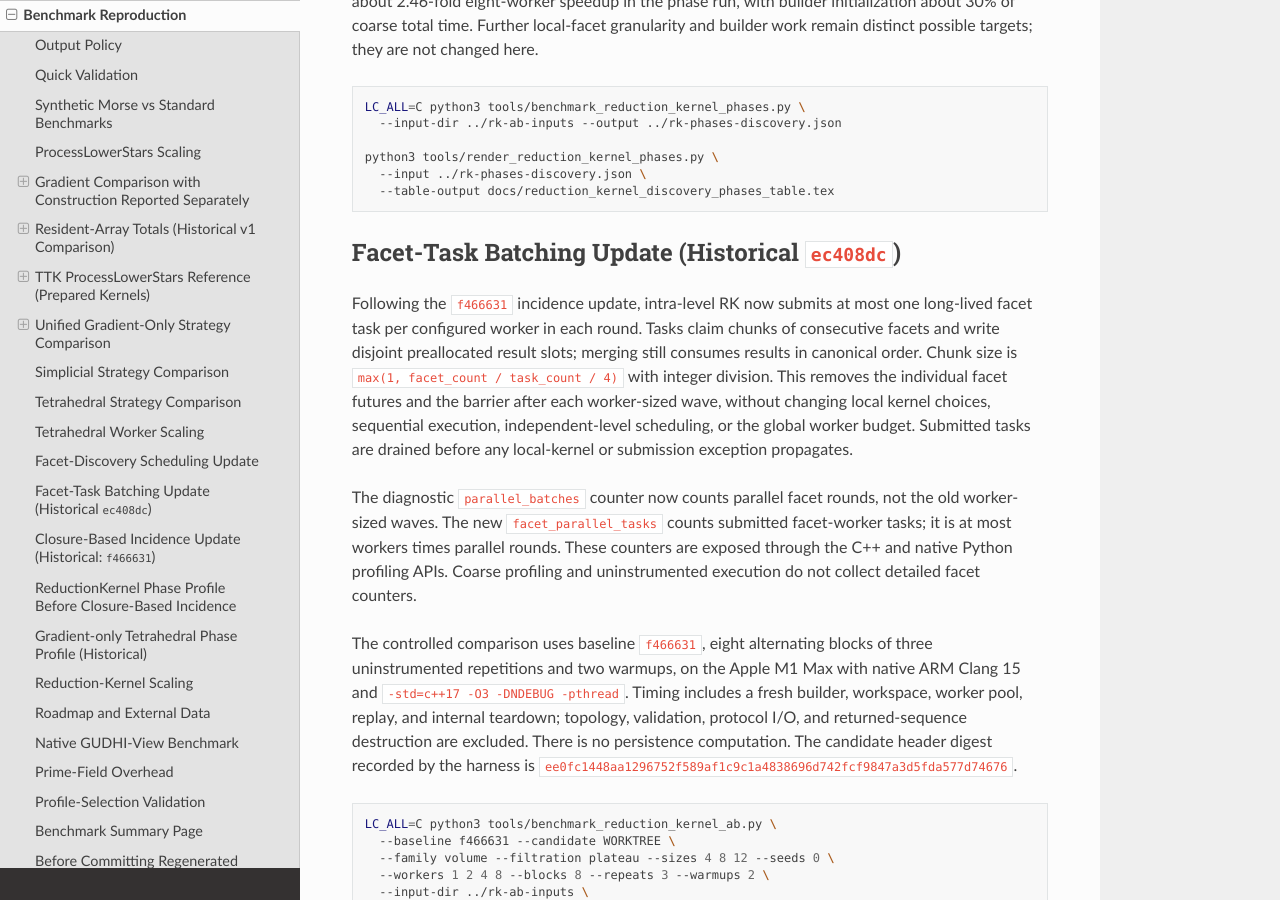
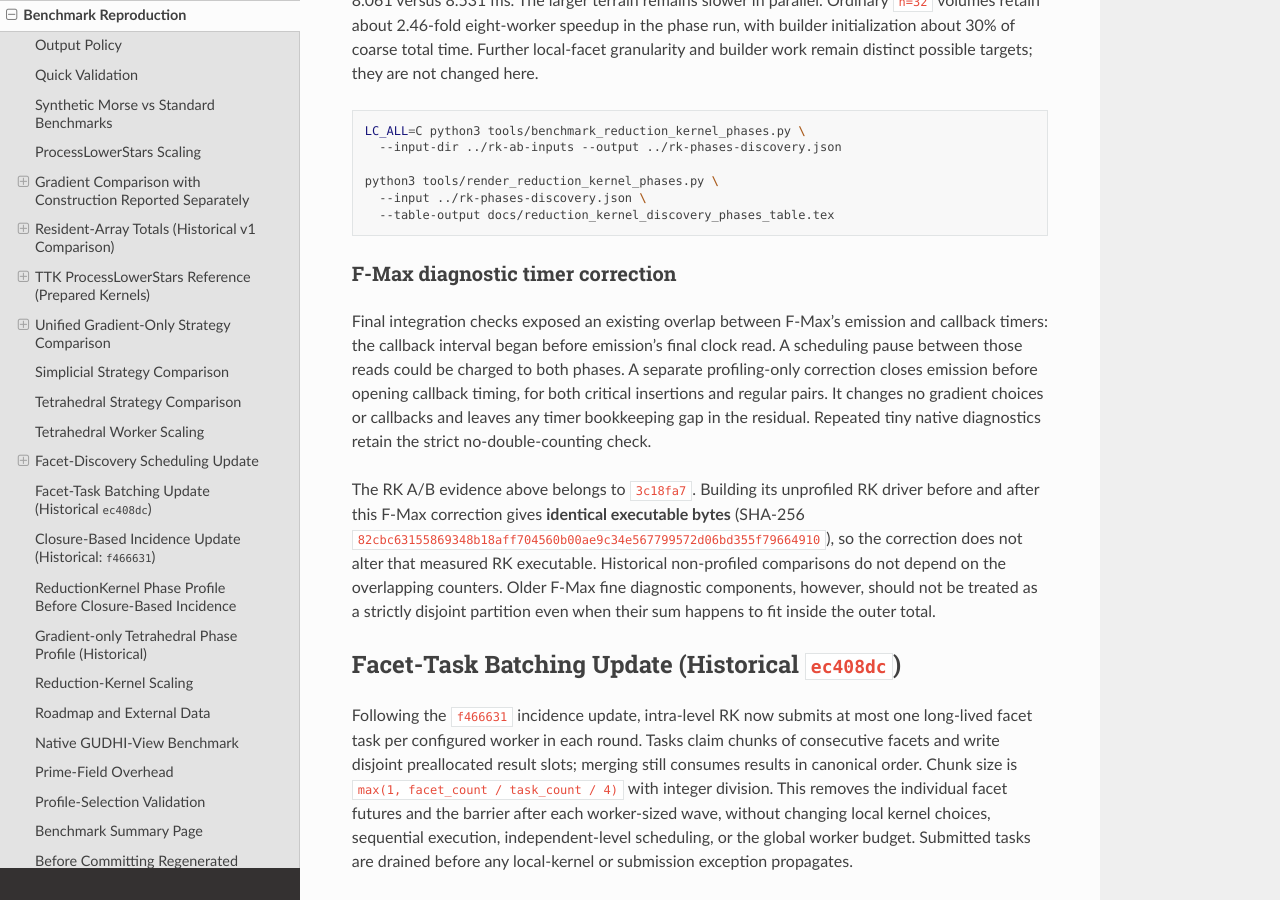
Before and after one commit to lnajman/morseframes, a Sphinx documentation site: the page built from docs/benchmark_reproduction.md, in a window 1280 px wide and 900 px high, scrolled down 23171 px. Built offline with Sphinx 7.4.7 and the Read the Docs theme 3.1.0, drawn with Linux system fonts in a browser that asks for light colours; the version number is read from the project's files by our own code; some of the changed text lies outside the part shown.

Commit message:
Keep F-Max emission and callback profiling intervals disjoint

````diff
--- a/docs/benchmark_reproduction.md
+++ b/docs/benchmark_reproduction.md
@@ -962,7 +962,8 @@ tests also check the dispatch count on both sides of the threshold. Graph-only
 local-cell construction is not changed by this scheduling update.
 
 The controlled A/B baseline is `d466174`. Its gradient headers are the same as
-the preceding `ec408dc` facet-task batching revision. Timing starts from an
+the preceding `ec408dc` facet-task batching revision. The measured scheduling
+candidate is `3c18fa7`. Timing starts from an
 already finalized native complex and includes fresh builder/workspace/pool
 creation, gradient computation, replay and internal teardown. Input loading and
 native complex construction remain outside this algorithm comparison. This RK
@@ -970,7 +971,7 @@ implementation A/B study is not a fresh comparison against TTK or F-Max.
 
 ```sh
 LC_ALL=C python3 tools/benchmark_reduction_kernel_ab.py \
-  --baseline d466174 --candidate WORKTREE \
+  --baseline d466174 --candidate 3c18fa7 \
   --family volume --filtration plateau --sizes 4 8 12 --seeds 0 \
   --workers 1 2 4 8 --blocks 8 --repeats 3 --warmups 2 \
   --input-dir ../rk-ab-inputs \
@@ -1067,6 +1068,24 @@ python3 tools/render_reduction_kernel_phases.py \
   --input ../rk-phases-discovery.json \
   --table-output docs/reduction_kernel_discovery_phases_table.tex
 ```
+
+### F-Max diagnostic timer correction
+
+Final integration checks exposed an existing overlap between F-Max's emission
+and callback timers: the callback interval began before emission's final clock
+read. A scheduling pause between those reads could be charged to both phases.
+A separate profiling-only correction closes emission before opening callback
+timing, for both critical insertions and regular pairs. It changes no gradient
+choices or callbacks and leaves any timer bookkeeping gap in the residual.
+Repeated tiny native diagnostics retain the strict no-double-counting check.
+
+The RK A/B evidence above belongs to `3c18fa7`. Building its unprofiled RK driver
+before and after this F-Max correction gives **identical executable bytes**
+(SHA-256 `82cbc63155869348b18aff704560b00ae9c34e567799572d06bd355f79664910`),
+so the correction does not alter that measured RK executable. Historical
+non-profiled comparisons do not depend on the overlapping counters. Older
+F-Max fine diagnostic components, however, should not be treated as a strictly
+disjoint partition even when their sum happens to fit inside the outer total.
 
 ## Facet-Task Batching Update (Historical `ec408dc`)
 
````
Also changed, not shown: 2 other files.
